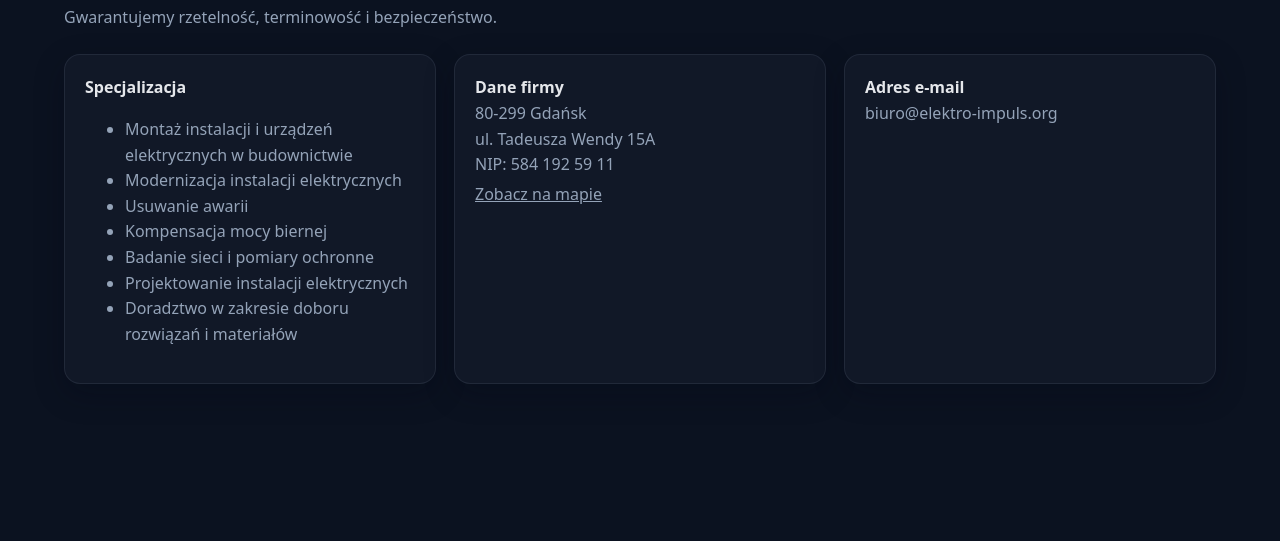
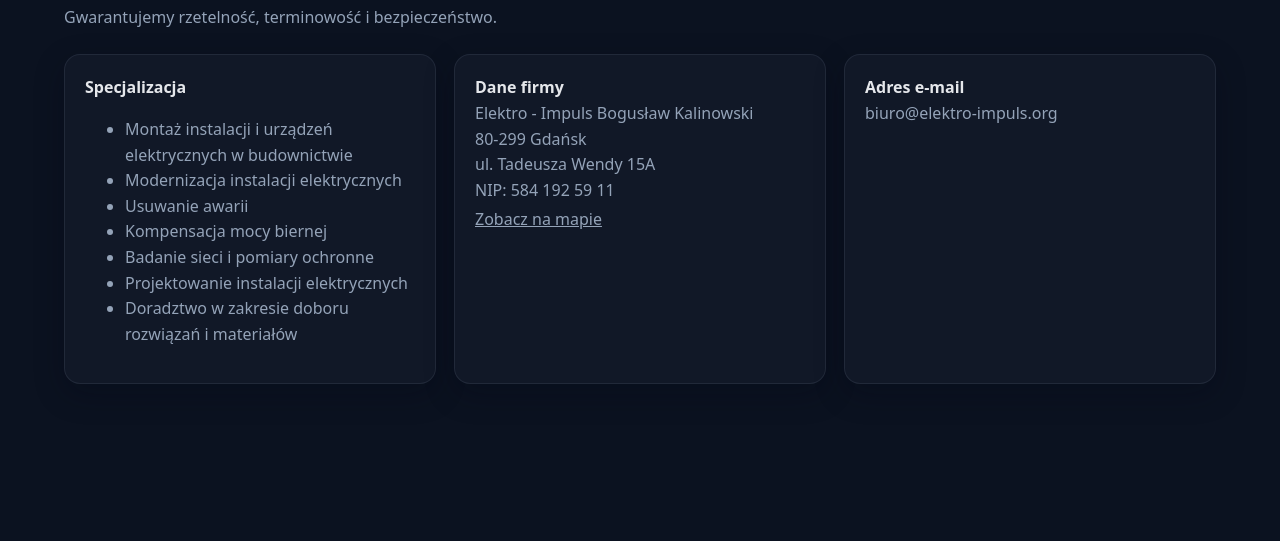
Before and after one commit to zbylon80/elektro-impuls, a website: page index.html in a window 1280 px wide. Shown: the part 849-1390 px from the top of the page. Drawn offline with Linux system fonts and the light colour scheme.

Commit message:
setup for FTP workflows for Hostinger. Also one content fix.

```diff
--- a/index.html
+++ b/index.html
@@ -87,6 +87,7 @@
           <div class="card"><strong>Miasto</strong><br><span class="muted">Gdańsk, Polska</span></div>
           <div class="card">
             <strong>Dane firmy</strong><br>
+            <span class="muted">Elektro - Impuls Bogusław Kalinowski</span><br>
             <span class="muted">80-299 Gdańsk</span><br>
             <span class="muted">ul. Tadeusza Wendy 15A</span><br>
             <span class="muted">NIP: 584 192 59 11</span><br>
```
Also changed, not shown: .github/workflows/azure-static-web-apps-blue-island-0d2421a03.yml, .github/workflows/ftps-deploy.yml (added).
